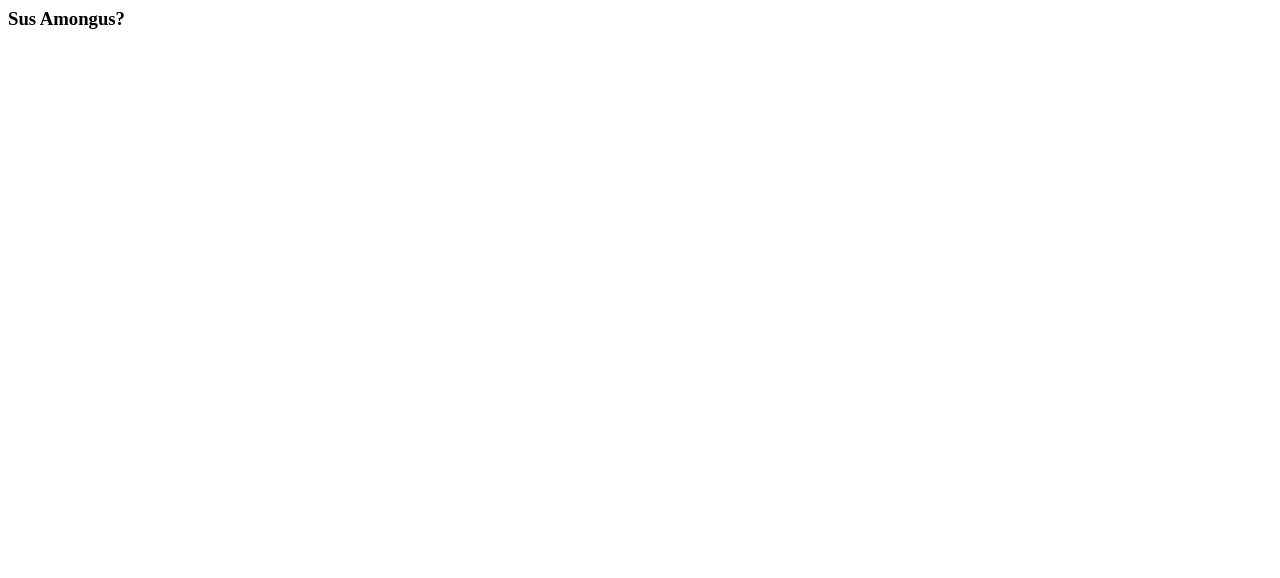
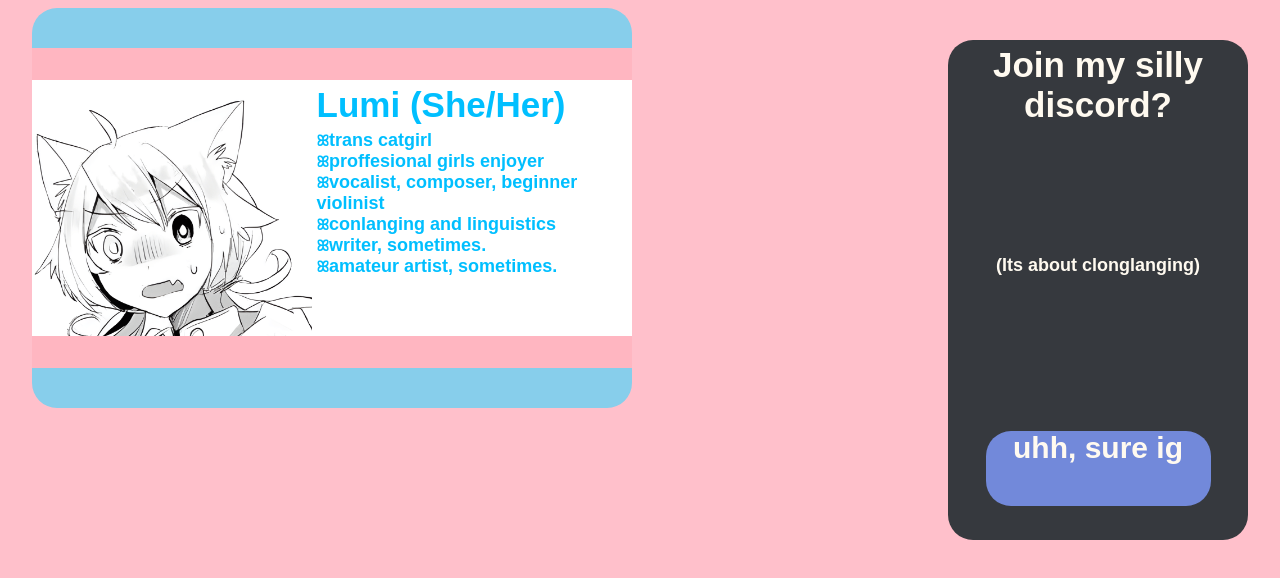
Before and after one commit to koolkdny/koolkdny, a plain HTML site: page index.html in a window 1280 px wide. Drawn offline with Linux system fonts and the light colour scheme.

Commit message:
made it more silly

```diff
--- /dev/null
+++ b/CSS/girlstuff.css
@@ -0,0 +1,70 @@
+:root {
+    --font: "Arial"
+}
+girlheading {
+    font:bolder 100px var(--font);
+    color:deepskyblue;
+    display:flex;
+    align-items:center;
+    justify-content:center;
+}
+girlsubheading {
+    font: bold 40px var(--font);
+    color: deepskyblue;
+    display: flex;
+    align-items: center;
+    justify-content: center;
+}
+
+
+h1{
+    margin: 5px;
+    font: bolder 35px arial;
+    color: deepskyblue;
+    display:flex;
+}
+p{
+    margin: 5px;
+    font: bold 18px arial;
+    color:deepskyblue;
+}
+small{
+    font:small 2px;
+}
+
+div.transcard1 {
+    border-radius: 25px;
+    background-color: skyblue;
+    width: 600px;
+    height: 400px;
+    display: flex;
+    position:sticky;
+    left:2.5%;
+}
+div.transcard2 {
+    background-color: lightpink;
+    position:relative;
+    height:80%;
+    width:100%;
+    display:flex;
+    top:10%;
+}
+div.transcard3 {
+    background-color: white;
+    position: relative;
+    height: 80%;
+    width: 100%;
+    display: flex;
+    top: 10%;
+}
+
+div.discordsidebar {
+    background-color: #36393E;
+    border-radius:25px;
+    position:absolute;
+    height:500px;
+    width:300px;
+    display:flex;
+    right:2.5%;
+    top:5%;
+}
--- a/index.html
+++ b/index.html
@@ -1 +1,44 @@
-<h3>Sus Amongus?</h3>
+<head>
+    <link rel="stylesheet" type="text/css" href="CSS\girlstuff.css" />
+    <style>
+        body {background-color:pink}
+
+    </style>
+</head>
+
+<div class="transcard1">
+    <div class="transcard2">
+        <div class="transcard3">
+            <img src="Img\smallbigyuki.png" alt="yuki..." />
+            <div>
+                <h1>Lumi (She/Her)</h1>
+                <p>
+                    <small>ꕤ</small>trans catgirl<br />
+                    <small>ꕤ</small>proffesional girls enjoyer<br />
+                    <small>ꕤ</small>vocalist, composer, beginner violinist<br />
+                    <small>ꕤ</small>conlanging and linguistics<br />
+                    <small>ꕤ</small>writer, sometimes.<br />
+                    <small>ꕤ</small>amateur artist, sometimes.
+                </p>
+            </div>
+        </div>
+    </div>
+</div>
+
+<div class="discordsidebar">
+    <div>
+        <h1 style="color:floralwhite;text-align:center;">
+            Join my silly discord?
+        </h1>
+        <p style="color:floralwhite;text-align:center;font:14px;top:25%;position:relative;">
+            (Its about clonglanging)
+        </p>
+        <div style="background-color:#7289da;position:relative;top:55%;width:75%;height:15%;border-radius:25px;left:12.5%;">
+            <girlsubheading style="font:bold 30px arial;color:floralwhite;">uhh, sure ig</girlsubheading>
+        </div>
+    </div>
+
+
+
+
+</div>
```
Also changed, not shown: Img/smallbigyuki.png (added).
